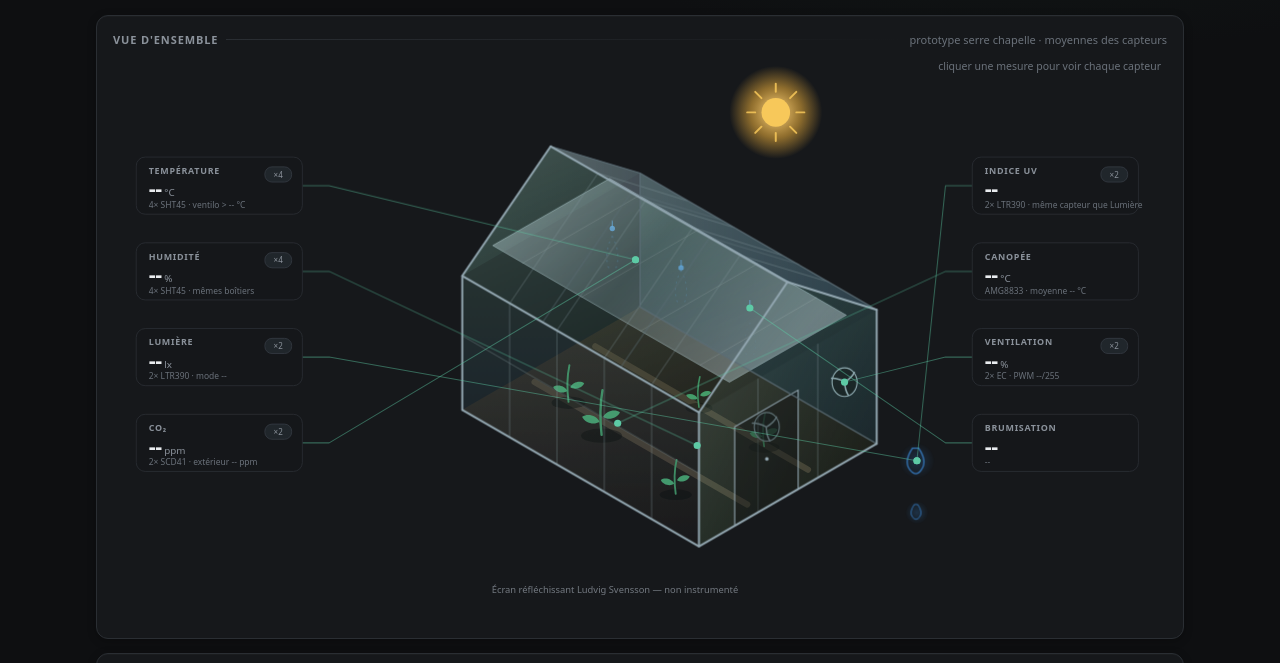
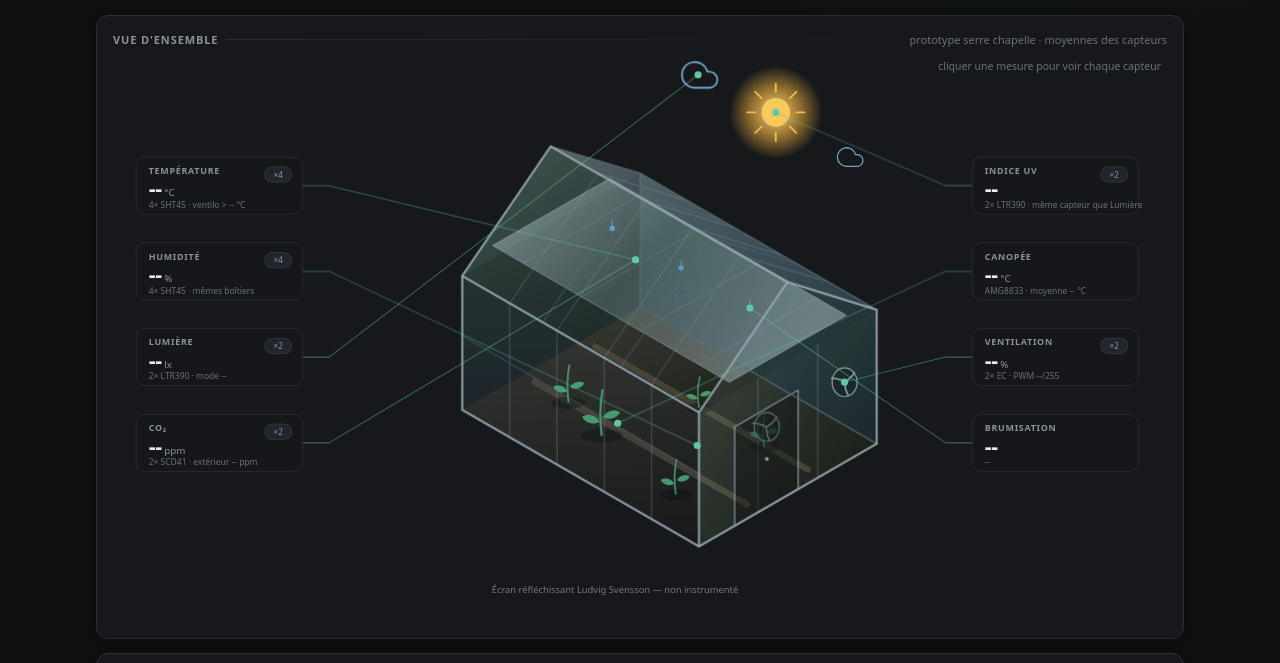
Before and after one commit to super-zab/vgh-web, a website: page index.html in a window 1280 px wide. Shown: the part 69-732 px from the top of the page. Drawn offline with nearby package versions, Linux system fonts and the light colour scheme.

Commit message:
Remplace l'icône extérieure par deux nuages en dessin au trait
Les deux nuages encadrent le soleil (extérieur haut/bas) ; la ligne
de la carte UV pointe désormais directement sur le soleil, la carte
Lumière sur le nuage.

```diff
--- a/index.html
+++ b/index.html
@@ -349,12 +349,6 @@ input[type=file]{border:none;background:none;padding:6px 0;font-size:12px;}
   <line class="frame" x1="656" y1="548" x2="656" y2="398"/>
   <line class="frame" x1="391" y1="395" x2="391" y2="245"/>
 </g>
-<g id="deco-ext">
-  <circle cx="900" cy="452" r="20" fill="url(#gBlue)"/>
-  <path d="M895 438 q -10 15 -3 24 q 7 9 13 0 q 7 -9 -3 -24 z" fill="none" stroke="#3d8fe0" stroke-width="1.4" opacity=".8"/>
-  <circle cx="900" cy="510" r="13" fill="url(#gBlue)"/>
-  <path d="M897 501 q -6 9 -2 14 q 4 5 8 0 q 4 -5 -2 -14 z" fill="none" stroke="#3d8fe0" stroke-width="1.1" opacity=".7"/>
-</g>
 <g class="zg" id="zg-temp" style="display:none">
   <circle class="zring" cx="585" cy="227" r="7"/>
   <circle class="zdot" cx="585" cy="227" r="8"/>
@@ -368,18 +362,18 @@ input[type=file]{border:none;background:none;padding:6px 0;font-size:12px;}
   <line class="zpin" x1="662" y1="435" x2="670" y2="435"/>
   <text class="zval" x="672" y="430" text-anchor="start"><tspan id="zs-temp-2">--</tspan> <tspan class="cuni">°C</tspan></text>
   <text class="zloc" x="672" y="440" text-anchor="start">Intérieur · bas</text>
-  <circle class="zring" cx="900" cy="452" r="7"/>
-  <circle class="zdot" cx="900" cy="452" r="8"/>
-  <text class="znum" x="900" y="455">3</text>
-  <line class="zpin" x1="908" y1="452" x2="916" y2="452"/>
-  <text class="zval" x="918" y="447" text-anchor="start"><tspan id="zs-temp-3">--</tspan> <tspan class="cuni">°C</tspan></text>
-  <text class="zloc" x="918" y="457" text-anchor="start">Extérieur · haut</text>
-  <circle class="zring" cx="900" cy="510" r="7"/>
-  <circle class="zdot" cx="900" cy="510" r="8"/>
-  <text class="znum" x="900" y="513">4</text>
-  <line class="zpin" x1="908" y1="510" x2="916" y2="510"/>
-  <text class="zval" x="918" y="505" text-anchor="start"><tspan id="zs-temp-4">--</tspan> <tspan class="cuni">°C</tspan></text>
-  <text class="zloc" x="918" y="515" text-anchor="start">Extérieur · bas</text>
+  <circle class="zring" cx="655" cy="20" r="7"/>
+  <circle class="zdot" cx="655" cy="20" r="8"/>
+  <text class="znum" x="655" y="23">3</text>
+  <line class="zpin" x1="647" y1="20" x2="639" y2="20"/>
+  <text class="zval" x="637" y="16" text-anchor="end"><tspan id="zs-temp-3">--</tspan> <tspan class="cuni">°C</tspan></text>
+  <text class="zloc" x="637" y="26" text-anchor="end">Extérieur · haut</text>
+  <circle class="zring" cx="824" cy="112" r="7"/>
+  <circle class="zdot" cx="824" cy="112" r="8"/>
+  <text class="znum" x="824" y="115">4</text>
+  <line class="zpin" x1="832" y1="112" x2="840" y2="112"/>
+  <text class="zval" x="842" y="108" text-anchor="start"><tspan id="zs-temp-4">--</tspan> <tspan class="cuni">°C</tspan></text>
+  <text class="zloc" x="842" y="118" text-anchor="start">Extérieur · bas</text>
 </g>
 <g class="zg" id="zg-rh" style="display:none">
   <circle class="zring" cx="585" cy="227" r="7"/>
@@ -394,18 +388,18 @@ input[type=file]{border:none;background:none;padding:6px 0;font-size:12px;}
   <line class="zpin" x1="662" y1="435" x2="670" y2="435"/>
   <text class="zval" x="672" y="430" text-anchor="start"><tspan id="zs-rh-2">--</tspan> <tspan class="cuni">%</tspan></text>
   <text class="zloc" x="672" y="440" text-anchor="start">Intérieur · bas</text>
-  <circle class="zring" cx="900" cy="452" r="7"/>
-  <circle class="zdot" cx="900" cy="452" r="8"/>
-  <text class="znum" x="900" y="455">3</text>
-  <line class="zpin" x1="908" y1="452" x2="916" y2="452"/>
-  <text class="zval" x="918" y="447" text-anchor="start"><tspan id="zs-rh-3">--</tspan> <tspan class="cuni">%</tspan></text>
-  <text class="zloc" x="918" y="457" text-anchor="start">Extérieur · haut</text>
-  <circle class="zring" cx="900" cy="510" r="7"/>
-  <circle class="zdot" cx="900" cy="510" r="8"/>
-  <text class="znum" x="900" y="513">4</text>
-  <line class="zpin" x1="908" y1="510" x2="916" y2="510"/>
-  <text class="zval" x="918" y="505" text-anchor="start"><tspan id="zs-rh-4">--</tspan> <tspan class="cuni">%</tspan></text>
-  <text class="zloc" x="918" y="515" text-anchor="start">Extérieur · bas</text>
+  <circle class="zring" cx="655" cy="20" r="7"/>
+  <circle class="zdot" cx="655" cy="20" r="8"/>
+  <text class="znum" x="655" y="23">3</text>
+  <line class="zpin" x1="647" y1="20" x2="639" y2="20"/>
+  <text class="zval" x="637" y="16" text-anchor="end"><tspan id="zs-rh-3">--</tspan> <tspan class="cuni">%</tspan></text>
+  <text class="zloc" x="637" y="26" text-anchor="end">Extérieur · haut</text>
+  <circle class="zring" cx="824" cy="112" r="7"/>
+  <circle class="zdot" cx="824" cy="112" r="8"/>
+  <text class="znum" x="824" y="115">4</text>
+  <line class="zpin" x1="832" y1="112" x2="840" y2="112"/>
+  <text class="zval" x="842" y="108" text-anchor="start"><tspan id="zs-rh-4">--</tspan> <tspan class="cuni">%</tspan></text>
+  <text class="zloc" x="842" y="118" text-anchor="start">Extérieur · bas</text>
 </g>
 <g class="zg" id="zg-lux" style="display:none">
   <circle class="zring" cx="585" cy="227" r="7"/>
@@ -414,12 +408,12 @@ input[type=file]{border:none;background:none;padding:6px 0;font-size:12px;}
   <line class="zpin" x1="593" y1="227" x2="601" y2="227"/>
   <text class="zval" x="603" y="222" text-anchor="start"><tspan id="zs-lux-1">--</tspan> <tspan class="cuni">lx</tspan></text>
   <text class="zloc" x="603" y="232" text-anchor="start">Intérieur</text>
-  <circle class="zring" cx="900" cy="452" r="7"/>
-  <circle class="zdot" cx="900" cy="452" r="8"/>
-  <text class="znum" x="900" y="455">2</text>
-  <line class="zpin" x1="908" y1="452" x2="916" y2="452"/>
-  <text class="zval" x="918" y="447" text-anchor="start"><tspan id="zs-lux-2">--</tspan> <tspan class="cuni">lx</tspan></text>
-  <text class="zloc" x="918" y="457" text-anchor="start">Extérieur</text>
+  <circle class="zring" cx="655" cy="20" r="7"/>
+  <circle class="zdot" cx="655" cy="20" r="8"/>
+  <text class="znum" x="655" y="23">2</text>
+  <line class="zpin" x1="647" y1="20" x2="639" y2="20"/>
+  <text class="zval" x="637" y="16" text-anchor="end"><tspan id="zs-lux-2">--</tspan> <tspan class="cuni">lx</tspan></text>
+  <text class="zloc" x="637" y="26" text-anchor="end">Extérieur</text>
 </g>
 <g class="zg" id="zg-uv" style="display:none">
   <circle class="zring" cx="585" cy="227" r="7"/>
@@ -428,12 +422,12 @@ input[type=file]{border:none;background:none;padding:6px 0;font-size:12px;}
   <line class="zpin" x1="593" y1="227" x2="601" y2="227"/>
   <text class="zval" x="603" y="222" text-anchor="start"><tspan id="zs-uv-1">--</tspan> <tspan class="cuni"></tspan></text>
   <text class="zloc" x="603" y="232" text-anchor="start">Intérieur</text>
-  <circle class="zring" cx="900" cy="452" r="7"/>
-  <circle class="zdot" cx="900" cy="452" r="8"/>
-  <text class="znum" x="900" y="455">2</text>
-  <line class="zpin" x1="908" y1="452" x2="916" y2="452"/>
-  <text class="zval" x="918" y="447" text-anchor="start"><tspan id="zs-uv-2">--</tspan> <tspan class="cuni"></tspan></text>
-  <text class="zloc" x="918" y="457" text-anchor="start">Extérieur</text>
+  <circle class="zring" cx="655" cy="20" r="7"/>
+  <circle class="zdot" cx="655" cy="20" r="8"/>
+  <text class="znum" x="655" y="23">2</text>
+  <line class="zpin" x1="647" y1="20" x2="639" y2="20"/>
+  <text class="zval" x="637" y="16" text-anchor="end"><tspan id="zs-uv-2">--</tspan> <tspan class="cuni"></tspan></text>
+  <text class="zloc" x="637" y="26" text-anchor="end">Extérieur</text>
 </g>
 <g class="zg" id="zg-co2" style="display:none">
   <circle class="zring" cx="585" cy="227" r="7"/>
@@ -442,12 +436,12 @@ input[type=file]{border:none;background:none;padding:6px 0;font-size:12px;}
   <line class="zpin" x1="593" y1="227" x2="601" y2="227"/>
   <text class="zval" x="603" y="222" text-anchor="start"><tspan id="zs-co2-1">--</tspan> <tspan class="cuni">ppm</tspan></text>
   <text class="zloc" x="603" y="232" text-anchor="start">Intérieur</text>
-  <circle class="zring" cx="900" cy="452" r="7"/>
-  <circle class="zdot" cx="900" cy="452" r="8"/>
-  <text class="znum" x="900" y="455">2</text>
-  <line class="zpin" x1="908" y1="452" x2="916" y2="452"/>
-  <text class="zval" x="918" y="447" text-anchor="start"><tspan id="zs-co2-2">--</tspan> <tspan class="cuni">ppm</tspan></text>
-  <text class="zloc" x="918" y="457" text-anchor="start">Extérieur</text>
+  <circle class="zring" cx="655" cy="20" r="7"/>
+  <circle class="zdot" cx="655" cy="20" r="8"/>
+  <text class="znum" x="655" y="23">2</text>
+  <line class="zpin" x1="647" y1="20" x2="639" y2="20"/>
+  <text class="zval" x="637" y="16" text-anchor="end"><tspan id="zs-co2-2">--</tspan> <tspan class="cuni">ppm</tspan></text>
+  <text class="zloc" x="637" y="26" text-anchor="end">Extérieur</text>
 </g>
 <g class="zg" id="zg-amg" style="display:none">
   <circle class="zring" cx="565" cy="410" r="7"/>
@@ -498,9 +492,9 @@ input[type=file]{border:none;background:none;padding:6px 0;font-size:12px;}
   <g class="cbadge"><rect x="170" y="219" width="30" height="17" rx="8"/><text x="185" y="231">×4</text></g>
 </g>
 <g class="co clickable" id="co-lux" data-zoom="lux" tabindex="0" role="button">
-  <polyline class="lead" points="212,336 242,336 900,452"/>
-  <circle class="hal" cx="900" cy="452" r="5"/>
-  <circle class="anc" cx="900" cy="452" r="4"/>
+  <polyline class="lead" points="212,336 242,336 655,20"/>
+  <circle class="hal" cx="655" cy="20" r="5"/>
+  <circle class="anc" cx="655" cy="20" r="4"/>
   <rect class="cbox" x="26" y="304" width="186" height="64" rx="10"/>
   <text class="ctit" x="40" y="323">LUMIÈRE</text>
   <text class="cval" x="40" y="348"><tspan id="sv-lux">--</tspan><tspan class="cuni"> lx</tspan></text>
@@ -518,9 +512,9 @@ input[type=file]{border:none;background:none;padding:6px 0;font-size:12px;}
   <g class="cbadge"><rect x="170" y="411" width="30" height="17" rx="8"/><text x="185" y="423">×2</text></g>
 </g>
 <g class="co clickable" id="co-uv" data-zoom="uv" tabindex="0" role="button">
-  <polyline class="lead" points="962,144 932,144 900,452"/>
-  <circle class="hal" cx="900" cy="452" r="5"/>
-  <circle class="anc" cx="900" cy="452" r="4"/>
+  <polyline class="lead" points="962,144 932,144 742,62"/>
+  <circle class="hal" cx="742" cy="62" r="5"/>
+  <circle class="anc" cx="742" cy="62" r="4"/>
   <rect class="cbox" x="962" y="112" width="186" height="64" rx="10"/>
   <text class="ctit" x="976" y="131">INDICE UV</text>
   <text class="cval" x="976" y="156"><tspan id="sv-uv">--</tspan><tspan class="cuni"> </tspan></text>
@@ -554,6 +548,12 @@ input[type=file]{border:none;background:none;padding:6px 0;font-size:12px;}
   <text class="ctit" x="976" y="419">BRUMISATION</text>
   <text class="cval" x="976" y="444"><tspan id="sv-valve">--</tspan><tspan class="cuni"> </tspan></text>
   <text class="cnot" x="976" y="457" id="sv-valvenote">--</text>
+</g>
+<g id="deco-ext">
+  <path d="M7,-2 h-1.26 A8,8 0 1,0 -2,8 h9 a5,5 0 0,0 0,-10 z" transform="translate(655,20) scale(1.8)"
+        fill="none" stroke="#8fd6ff" stroke-width="1" stroke-linecap="round" stroke-linejoin="round" opacity=".85"/>
+  <path d="M7,-2 h-1.26 A8,8 0 1,0 -2,8 h9 a5,5 0 0,0 0,-10 z" transform="translate(824,112) scale(1.3)"
+        fill="none" stroke="#8fd6ff" stroke-width="1.1" stroke-linecap="round" stroke-linejoin="round" opacity=".75"/>
 </g>
 <g id="legend">
   <text class="tag" x="424" y="600" opacity=".8">Écran réfléchissant Ludvig Svensson — <tspan id="sv-screen">non instrumenté</tspan></text>
@@ -752,7 +752,7 @@ const META = {
   "key": "tempC",
   "arr": "temp_all",
   "dec": 1,
-  "view": [455, 137, 665, 463],
+  "view": [460, 0, 540, 480],
   "locs": [
    "Intérieur · haut",
    "Intérieur · bas",
@@ -767,7 +767,7 @@ const META = {
   "key": "humidity",
   "arr": "rh_all",
   "dec": 0,
-  "view": [455, 137, 665, 463],
+  "view": [460, 0, 540, 480],
   "locs": [
    "Intérieur · haut",
    "Intérieur · bas",
@@ -782,7 +782,7 @@ const META = {
   "key": "lux",
   "arr": "lux_all",
   "dec": 0,
-  "view": [455, 137, 665, 405],
+  "view": [470, 0, 420, 280],
   "locs": [
    "Intérieur",
    "Extérieur"
@@ -795,7 +795,7 @@ const META = {
   "key": "uvIndex",
   "arr": "uv_all",
   "dec": 2,
-  "view": [455, 137, 665, 405],
+  "view": [470, 0, 420, 280],
   "locs": [
    "Intérieur",
    "Extérieur"
@@ -808,7 +808,7 @@ const META = {
   "key": "co2In",
   "arr": "co2_all",
   "dec": 0,
-  "view": [455, 137, 665, 405],
+  "view": [470, 0, 420, 280],
   "locs": [
    "Intérieur",
    "Extérieur"
```
